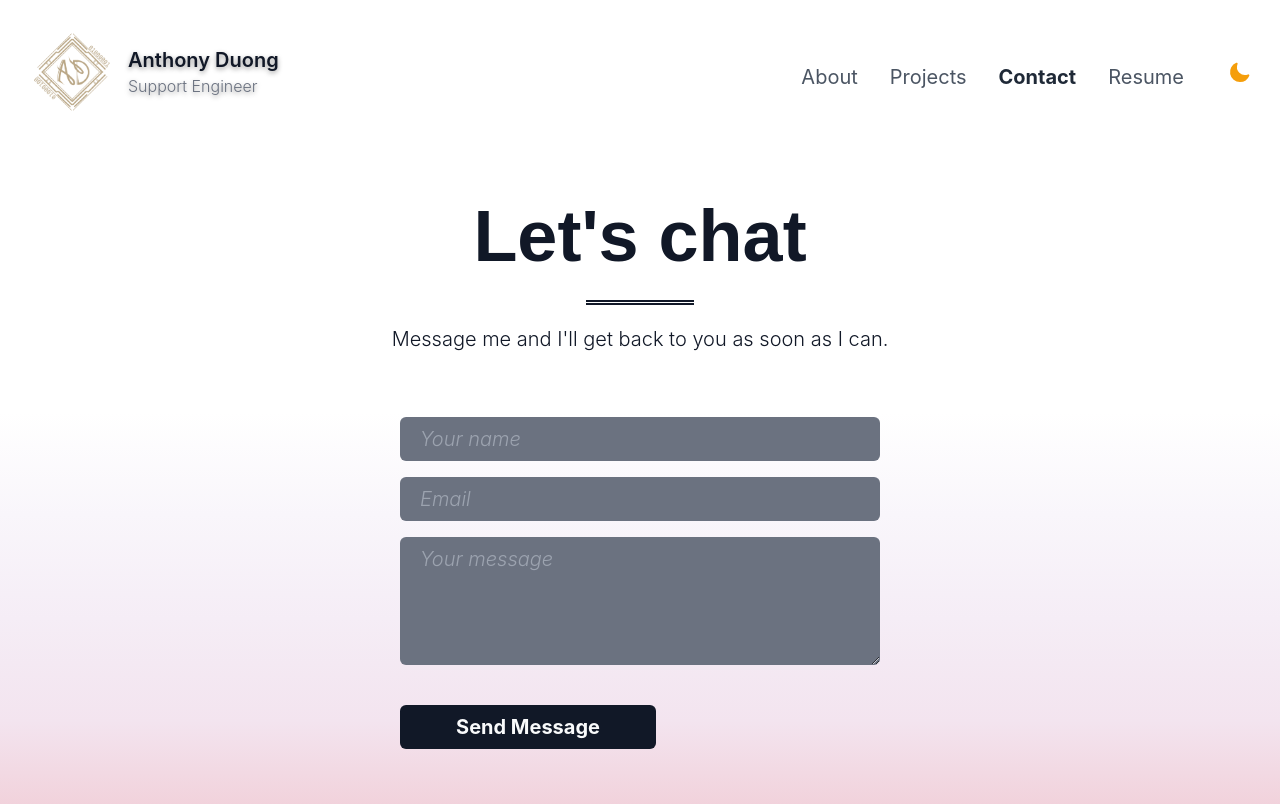
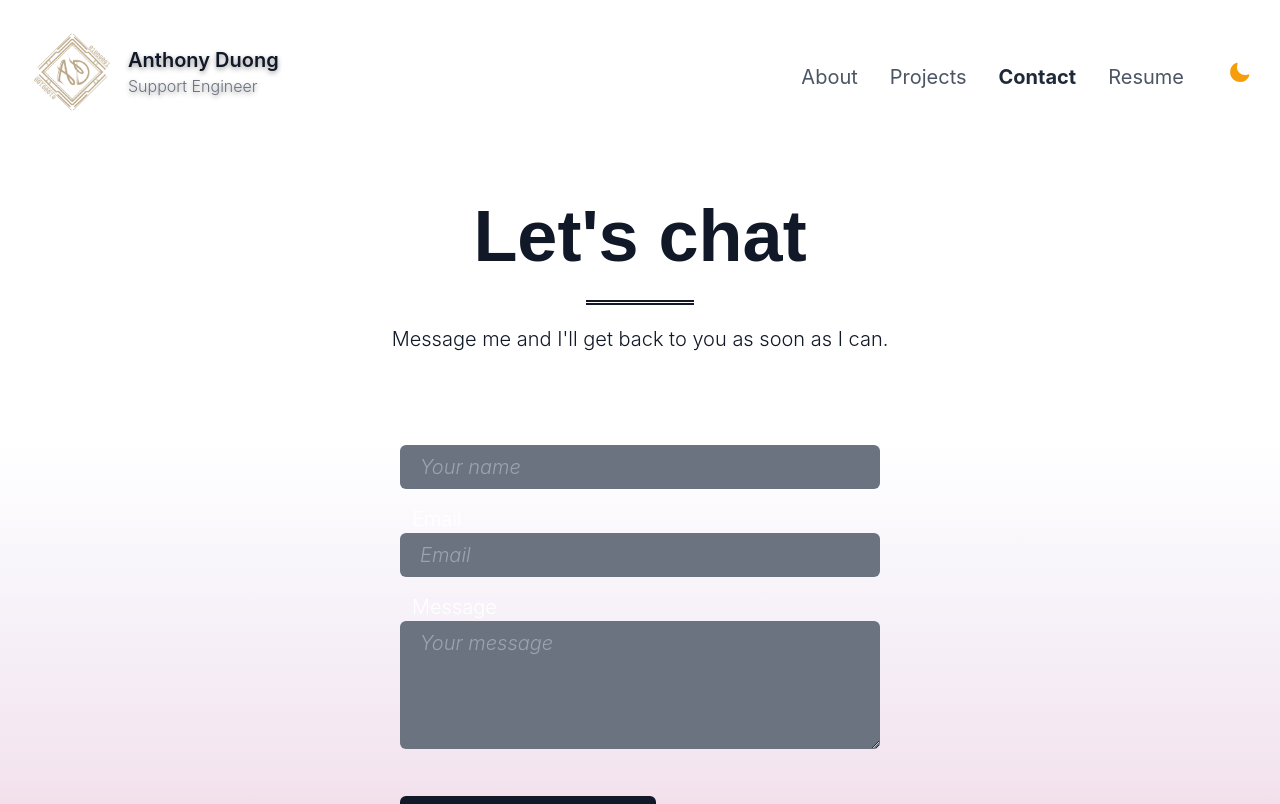
Before and after one commit to khangbeo/anthony-portfolio, a Next.js app: page /contact in a window 1280 px wide. Shown: the top 804 px of the page. Built offline with nearby package versions, Linux system fonts and the light colour scheme.

Commit message:
updated form ui and added form submission via formsubmit

```diff
--- a/components/Form.js
+++ b/components/Form.js
@@ -6,71 +6,153 @@ export default function Form() {
         email: "",
         message: "",
     });
+
+    const [errors, setErrors] = useState({});
     const [status, setStatus] = useState("");
 
     const handleChange = ({ target }) => {
         setFormData({ ...formData, [target.name]: target.value });
     };
 
-    const handleSubmit = async (e) => {
+    const validateForm = () => {
+        let newErrors = {};
+        if (!formData.name.trim()) newErrors.name = "⚠️ Name is required.";
+        if (!formData.email.trim()) {
+            newErrors.email = "⚠️ Email is required.";
+        } else if (!/^[\w-\.]+@([\w-]+\.)+[\w-]{2,4}$/.test(formData.email)) {
+            newErrors.email = "⚠️ Invalid email format.";
+        }
+        if (!formData.message.trim())
+            newErrors.message = "⚠️ Message is required.";
+
+        setErrors(newErrors);
+        return Object.keys(newErrors).length === 0;
+    };
+
+    const handleSubmit = (e) => {
+        if (!validateForm()) {
             e.preventDefault();
-        setStatus("Sending...");
-        const res = await fetch("/api/contact", {
-            method: "POST",
-            headers: { "Content-Type": "application/json" },
-            body: JSON.stringify(formData),
-        });
-
-        const result = await res.json();
-        if (res.ok) {
-            setStatus("Message sent successfully!");
-            setFormData({ name: "", email: "", message: "" });
+            setStatus("❌ Please fix the errors before submitting.");
         } else {
-            setStatus(
-                result.error || "Failed to send message. Please try again."
-            );
+            setStatus("⏳ Sending...");
         }
     };
 
+    // const handleSubmit = async (e) => {
+    //     e.preventDefault();
+    //     setStatus("Sending...");
+    //     const res = await fetch("/api/contact", {
+    //         method: "POST",
+    //         headers: { "Content-Type": "application/json" },
+    //         body: JSON.stringify(formData),
+    //     });
+
+    //     const result = await res.json();
+    //     if (res.ok) {
+    //         setStatus("Message sent successfully!");
+    //         setFormData({ name: "", email: "", message: "" });
+    //     } else {
+    //         setStatus(
+    //             result.error || "Failed to send message. Please try again."
+    //         );
+    //     }
+    // };
+
     return (
         <form
+            action="https://formsubmit.co/your-email@gmail.com"
+            method="POST"
             onSubmit={handleSubmit}
             className="form rounded-lg text-xl p-4 flex flex-col md:w-6/12 mx-auto mt-10"
         >
+            {/* Status Message (Above Form) */}
+            {status && (
+                <p
+                    className={`mb-4 p-3 text-center font-semibold rounded-lg ${
+                        status.includes("❌")
+                            ? "bg-red-500 text-white"
+                            : status.includes("⏳")
+                            ? "bg-yellow-500 text-gray-900"
+                            : "bg-green-500 text-white"
+                    }`}
+                >
+                    {status}
+                </p>
+            )}
+
+            {/* Name Field */}
+            <div className="relative mx-4 my-2">
+                <label for="name" className="text-white font-light ml-3">
+                    Name
+                </label>
                 <input
                     type="text"
                     name="name"
                     placeholder="Your name"
-                required
                     value={formData.name}
                     onChange={handleChange}
-                className="placeholder-shown:text-white placeholder-shown:italic font-light text-white bg-gray-500 dark:bg-gray-800 rounded-md focus:outline-none py-2 mt-2 px-5 mx-4 my-2 focus:ring-2 focus:border-none ring-blue-500"
+                    className={`placeholder-shown:text-white placeholder-shown:italic font-light text-white bg-gray-500 dark:bg-gray-800 rounded-md focus:outline-none py-2 px-5 w-full focus:ring-2 ring-blue-500 ${
+                        errors.name ? "border-red-500 border-2" : ""
+                    }`}
                 />
+                {errors.name && (
+                    <span className="absolute right-3 top-3 text-red-400 text-sm">
+                        {errors.name}
+                    </span>
+                )}
+            </div>
+
+            {/* Email Field */}
+            <div className="relative mx-4 my-2">
+                <label for="email" className="text-white font-light ml-3">
+                    Email
+                </label>
                 <input
                     type="email"
                     name="email"
                     placeholder="Email"
-                required
                     value={formData.email}
                     onChange={handleChange}
-                className="placeholder-shown:text-white placeholder-shown:italic font-light text-white bg-gray-500 dark:bg-gray-800 rounded-md focus:outline-none py-2 mt-2 px-5 mx-4 my-2 focus:ring-2 focus:border-none ring-blue-500"
+                    className={`placeholder-shown:text-white placeholder-shown:italic font-light text-white bg-gray-500 dark:bg-gray-800 rounded-md focus:outline-none py-2 px-5 w-full focus:ring-2 ring-blue-500 ${
+                        errors.email ? "border-red-500 border-2" : ""
+                    }`}
                 />
+                {errors.email && (
+                    <span className="absolute right-3 top-3 text-red-400 text-sm">
+                        {errors.email}
+                    </span>
+                )}
+            </div>
+
+            {/* Message Field */}
+            <div className="relative mx-4 my-2">
+                <label for="message" className="text-white font-light ml-3">
+                    Message
+                </label>
                 <textarea
                     rows="4"
                     name="message"
                     placeholder="Your message"
-                required
                     value={formData.message}
                     onChange={handleChange}
-                className="placeholder-shown:text-white placeholder-shown:italic font-light text-white bg-gray-500 dark:bg-gray-800 rounded-md focus:outline-none py-2 mt-2 px-5 mx-4 my-2 focus:ring-2 focus:border-none ring-blue-500"
+                    className={`placeholder-shown:text-white placeholder-shown:italic font-light text-white bg-gray-500 dark:bg-gray-800 rounded-md focus:outline-none py-2 px-5 w-full focus:ring-2 ring-blue-500 ${
+                        errors.message ? "border-red-500 border-2" : ""
+                    }`}
                 ></textarea>
+                {errors.message && (
+                    <span className="absolute right-3 top-3 text-red-400 text-sm">
+                        {errors.message}
+                    </span>
+                )}
+            </div>
+
+            {/* Submit Button */}
             <button
                 type="submit"
                 className="bg-gray-900 dark:bg-gray-700 hover:bg-gray-500 dark:hover:bg-gray-500 rounded-md md:w-1/2 mx-4 mt-8 py-2 text-gray-50 font-bold"
             >
                 Send Message
             </button>
-            {status && <p className="text-white text-center mt-4">{status}</p>}
         </form>
     );
 }
```
Also changed, not shown: components/Navbar.js (+36 -37 lines), 1 other file (tests, documents, lock files or other folders). Lines whose indentation alone changed are shown as unchanged.
